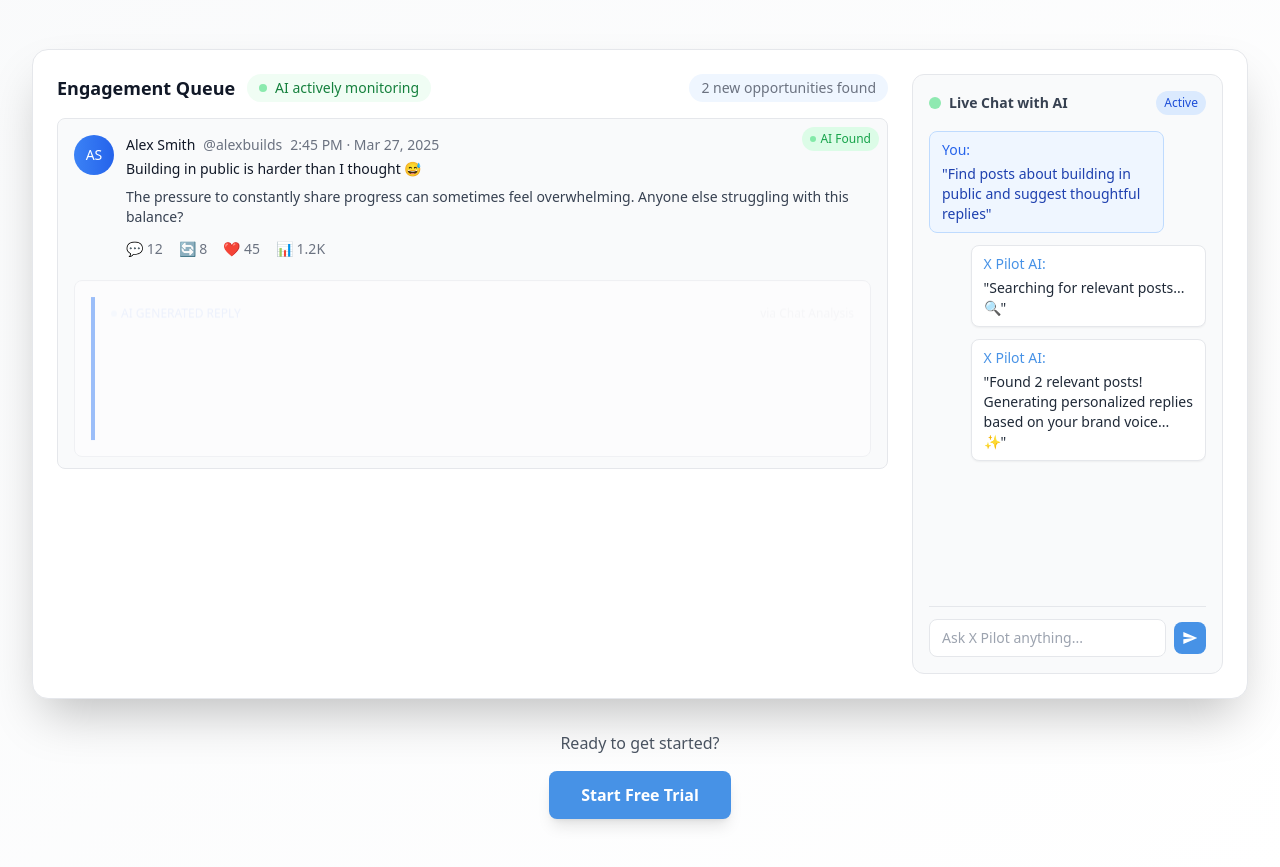
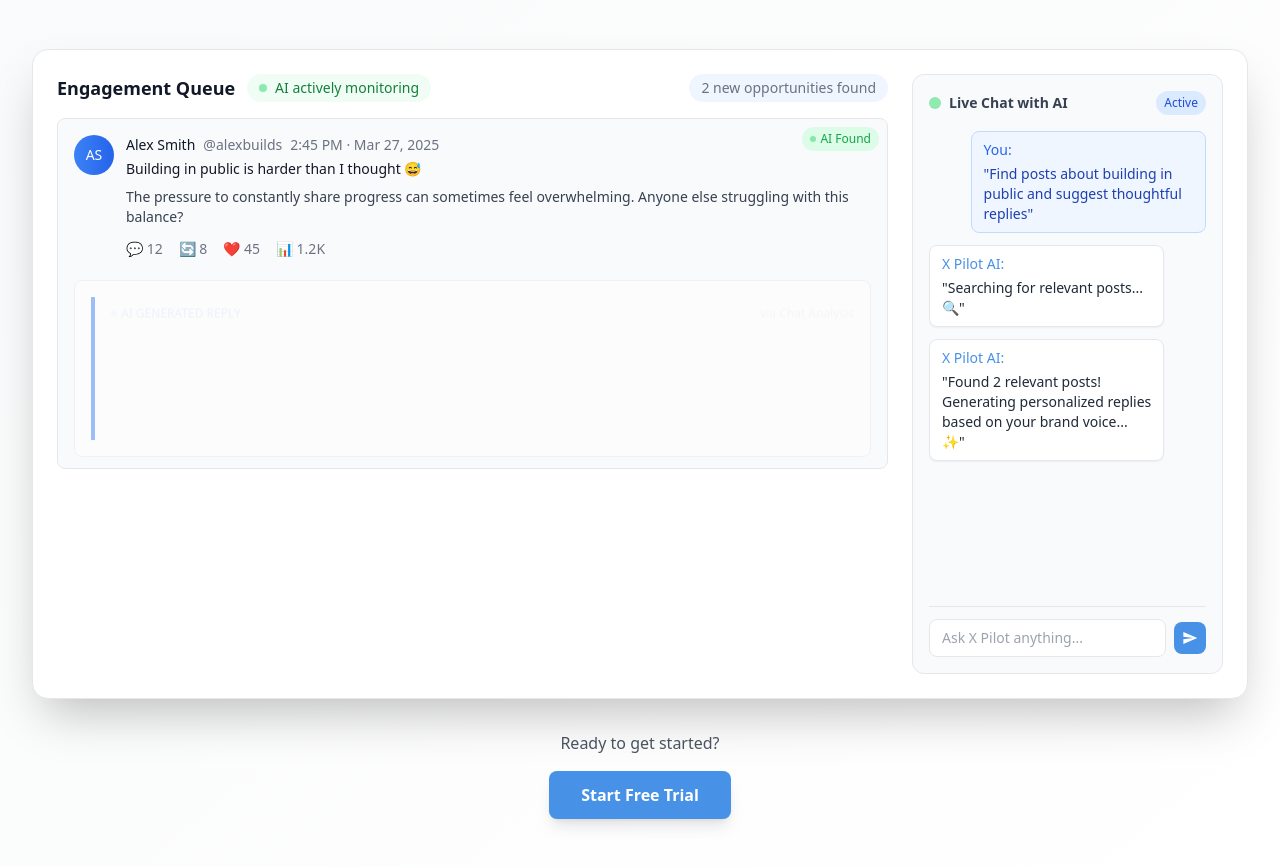
Before and after one commit to ThawingX/XPilot-landing, a React (Vite) app: page / in a window 1280 px wide. Shown: the part 1162-2029 px from the top of the page. Built offline with nearby package versions, Linux system fonts and the light colour scheme.

Commit message:
feat： you  ai 交换位置

```diff
--- a/src/App.tsx
+++ b/src/App.tsx
@@ -594,14 +594,14 @@ function App() {
                 </div>
 
                 <div className="space-y-3 text-sm flex-1 overflow-y-auto mb-4">
-                  <div className="flex items-start gap-2">
+                  <div className="flex items-start gap-2 justify-end">
                     <div className="bg-blue-50 text-blue-800 px-3 py-2 rounded-lg max-w-[85%] border border-blue-200">
                       <div className="font-medium mb-1 text-blue-600">You:</div>
                       <div>"Find posts about building in public and suggest thoughtful replies"</div>
                     </div>
                   </div>
 
-                  <div className="flex items-start gap-2 justify-end opacity-0 animate-fade-in" style={{ animationDelay: '1s', animationFillMode: 'forwards' }}>
+                  <div className="flex items-start gap-2 opacity-0 animate-fade-in" style={{ animationDelay: '1s', animationFillMode: 'forwards' }}>
                     <div className="bg-white text-gray-800 px-3 py-2 rounded-lg max-w-[85%] border border-gray-200 shadow-sm">
                       <div className="font-medium mb-1 text-[#4792E6]">X Pilot AI:</div>
                       <div>
@@ -610,7 +610,7 @@ function App() {
                     </div>
                   </div>
 
-                  <div className="flex items-start gap-2 justify-end opacity-0 animate-fade-in" style={{ animationDelay: '2s', animationFillMode: 'forwards' }}>
+                  <div className="flex items-start gap-2 opacity-0 animate-fade-in" style={{ animationDelay: '2s', animationFillMode: 'forwards' }}>
                     <div className="bg-white text-gray-800 px-3 py-2 rounded-lg max-w-[85%] border border-gray-200 shadow-sm">
                       <div className="font-medium mb-1 text-[#4792E6]">X Pilot AI:</div>
                       <div>
@@ -619,14 +619,14 @@ function App() {
                     </div>
                   </div>
 
-                  <div className="flex items-start gap-2 opacity-0 animate-fade-in" style={{ animationDelay: '8.5s', animationFillMode: 'forwards' }}>
+                  <div className="flex items-start gap-2 justify-end opacity-0 animate-fade-in" style={{ animationDelay: '8.5s', animationFillMode: 'forwards' }}>
                     <div className="bg-blue-50 text-blue-800 px-3 py-2 rounded-lg max-w-[85%] border border-blue-200">
                       <div className="font-medium mb-1 text-blue-600">You:</div>
                       <div>"Great! Show me the engagement queue"</div>
                     </div>
                   </div>
 
-                  <div className="flex items-start gap-2 justify-end opacity-0 animate-fade-in" style={{ animationDelay: '9s', animationFillMode: 'forwards' }}>
+                  <div className="flex items-start gap-2 opacity-0 animate-fade-in" style={{ animationDelay: '9s', animationFillMode: 'forwards' }}>
                     <div className="bg-white text-gray-800 px-3 py-2 rounded-lg max-w-[85%] border border-gray-200 shadow-sm">
                       <div className="font-medium mb-1 text-[#4792E6]">X Pilot AI:</div>
                       <div>
@@ -635,14 +635,14 @@ function App() {
                     </div>
                   </div>
 
-                  <div className="flex items-start gap-2 opacity-0 animate-fade-in" style={{ animationDelay: '10.5s', animationFillMode: 'forwards' }}>
+                  <div className="flex items-start gap-2 justify-end opacity-0 animate-fade-in" style={{ animationDelay: '10.5s', animationFillMode: 'forwards' }}>
                     <div className="bg-blue-50 text-blue-800 px-3 py-2 rounded-lg max-w-[85%] border border-blue-200">
                       <div className="font-medium mb-1 text-blue-600">You:</div>
                       <div>"Perfect! The first reply looks great. Can you find more posts like this?"</div>
                     </div>
                   </div>
 
-                  <div className="flex items-start gap-2 justify-end opacity-0 animate-fade-in" style={{ animationDelay: '11s', animationFillMode: 'forwards' }}>
+                  <div className="flex items-start gap-2 opacity-0 animate-fade-in" style={{ animationDelay: '11s', animationFillMode: 'forwards' }}>
                     <div className="bg-white text-gray-800 px-3 py-2 rounded-lg max-w-[85%] border border-gray-200 shadow-sm">
                       <div className="font-medium mb-1 text-[#4792E6]">X Pilot AI:</div>
                       <div>
```
